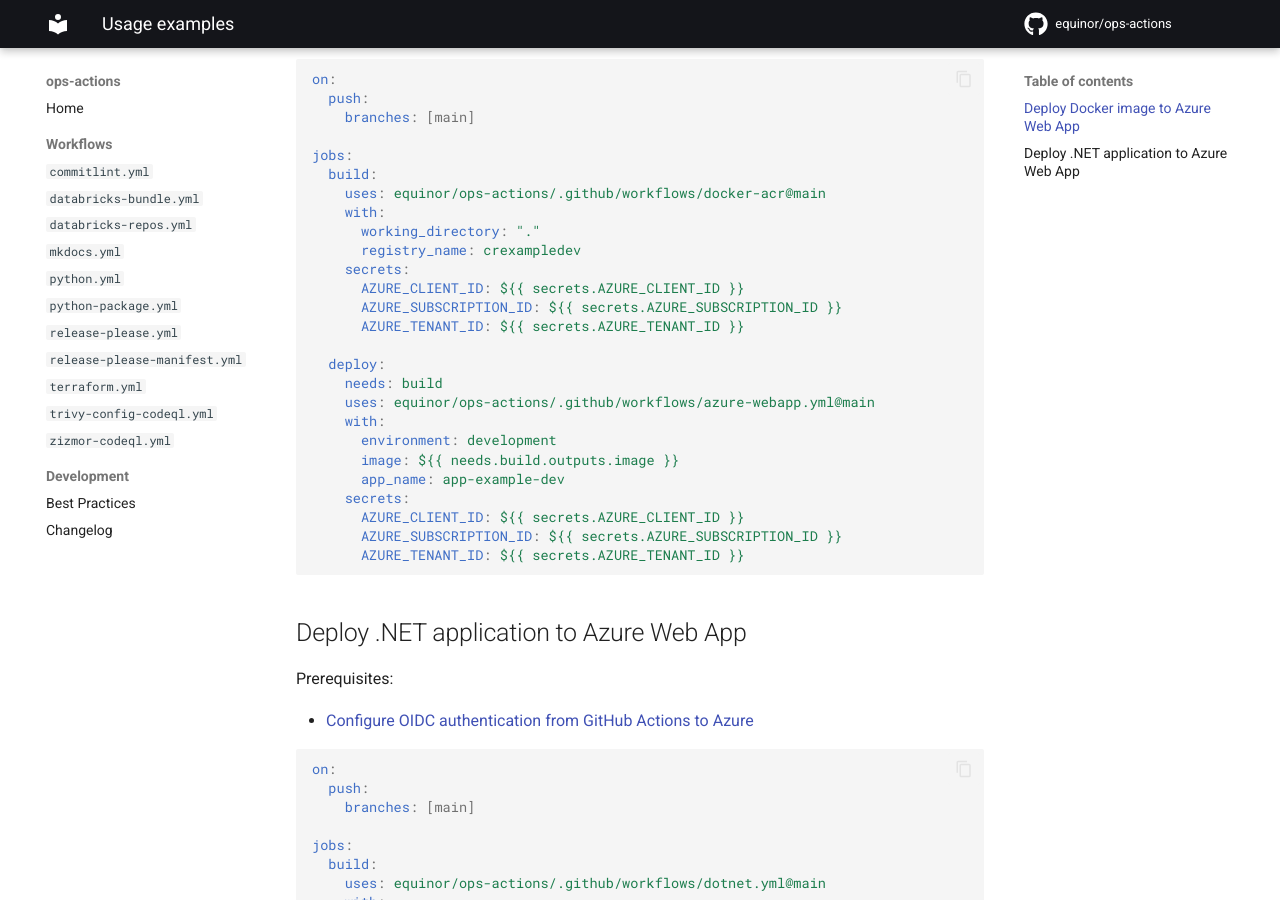
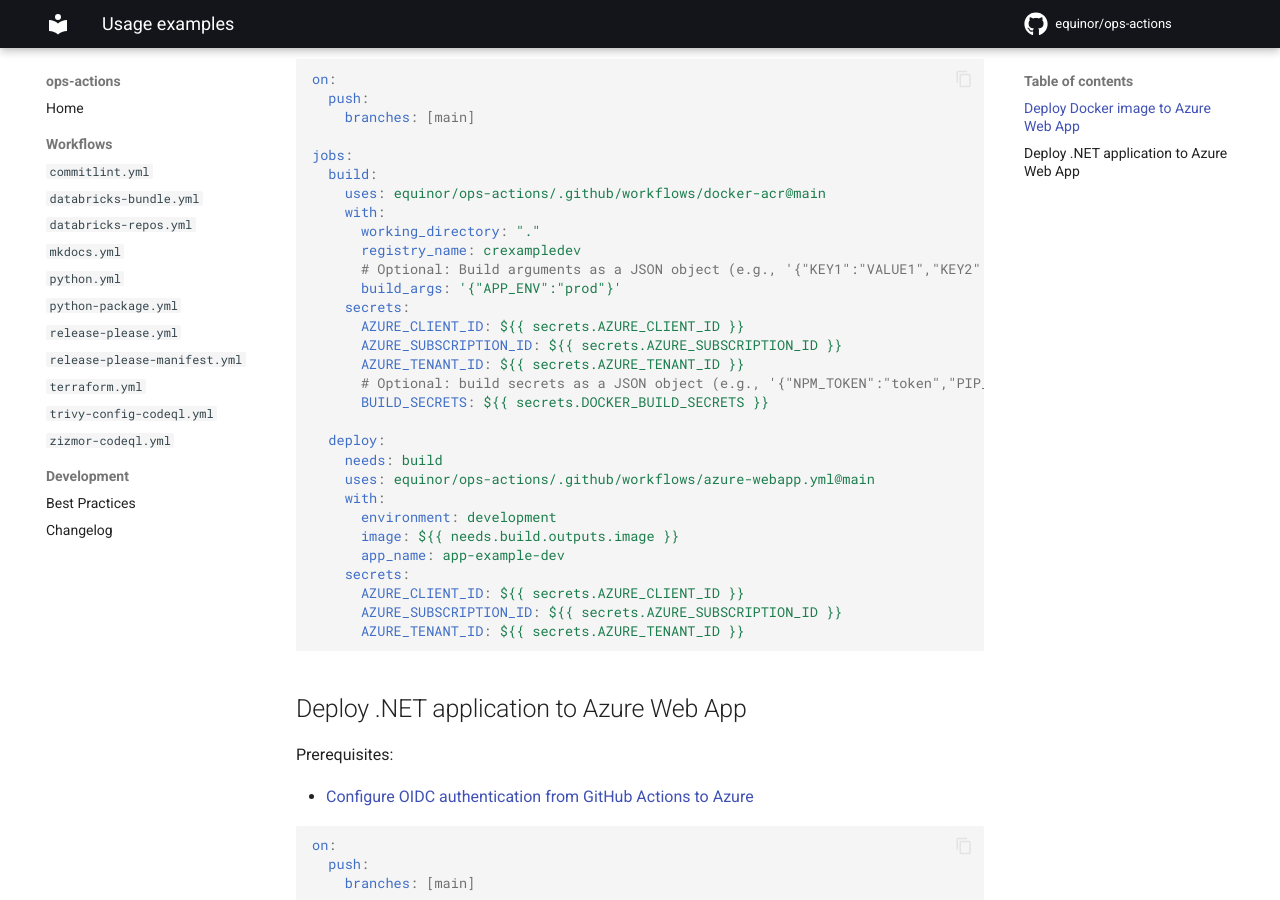
Before and after one commit to equinor/ops-actions, an MkDocs documentation site: the page built from docs/usage-examples.md, in a window 1280 px wide and 900 px high, scrolled down 320 px. Built offline with MkDocs 1.6.1 and Material for MkDocs 9.7.7, drawn with Linux system fonts in a browser that asks for light colours; comment, search, counter and statistics services are not loaded.

Commit message:
feat: add support for docker build secrets (#998)
Add `BUILD_SECRETS ` input in both the `docker` and `docker-acr`
reusable workflows.

Secrets are provided as a JSON object (e.g.
`'{"NUGET_TOKEN":"VerySecretToken"}'`) and are passed to docker buildx
build as --secret id=KEY,env=KEY flags

Also added `packages: read` permission to support pulling packages from
GitHub Packages during builds.

```diff
--- a/docs/usage-examples.md
+++ b/docs/usage-examples.md
@@ -19,10 +19,14 @@
     with:
       working_directory: "."
       registry_name: crexampledev
+      # Optional: Build arguments as a JSON object (e.g., '{"KEY1":"VALUE1","KEY2":"VALUE2"}').
+      build_args: '{"APP_ENV":"prod"}'
     secrets:
       AZURE_CLIENT_ID: ${{ secrets.AZURE_CLIENT_ID }}
       AZURE_SUBSCRIPTION_ID: ${{ secrets.AZURE_SUBSCRIPTION_ID }}
       AZURE_TENANT_ID: ${{ secrets.AZURE_TENANT_ID }}
+      # Optional: build secrets as a JSON object (e.g., '{"NPM_TOKEN":"token","PIP_URL":"url"}').
+      BUILD_SECRETS: ${{ secrets.DOCKER_BUILD_SECRETS }}
 
   deploy:
     needs: build
```
Also changed, not shown: 2 other files.
